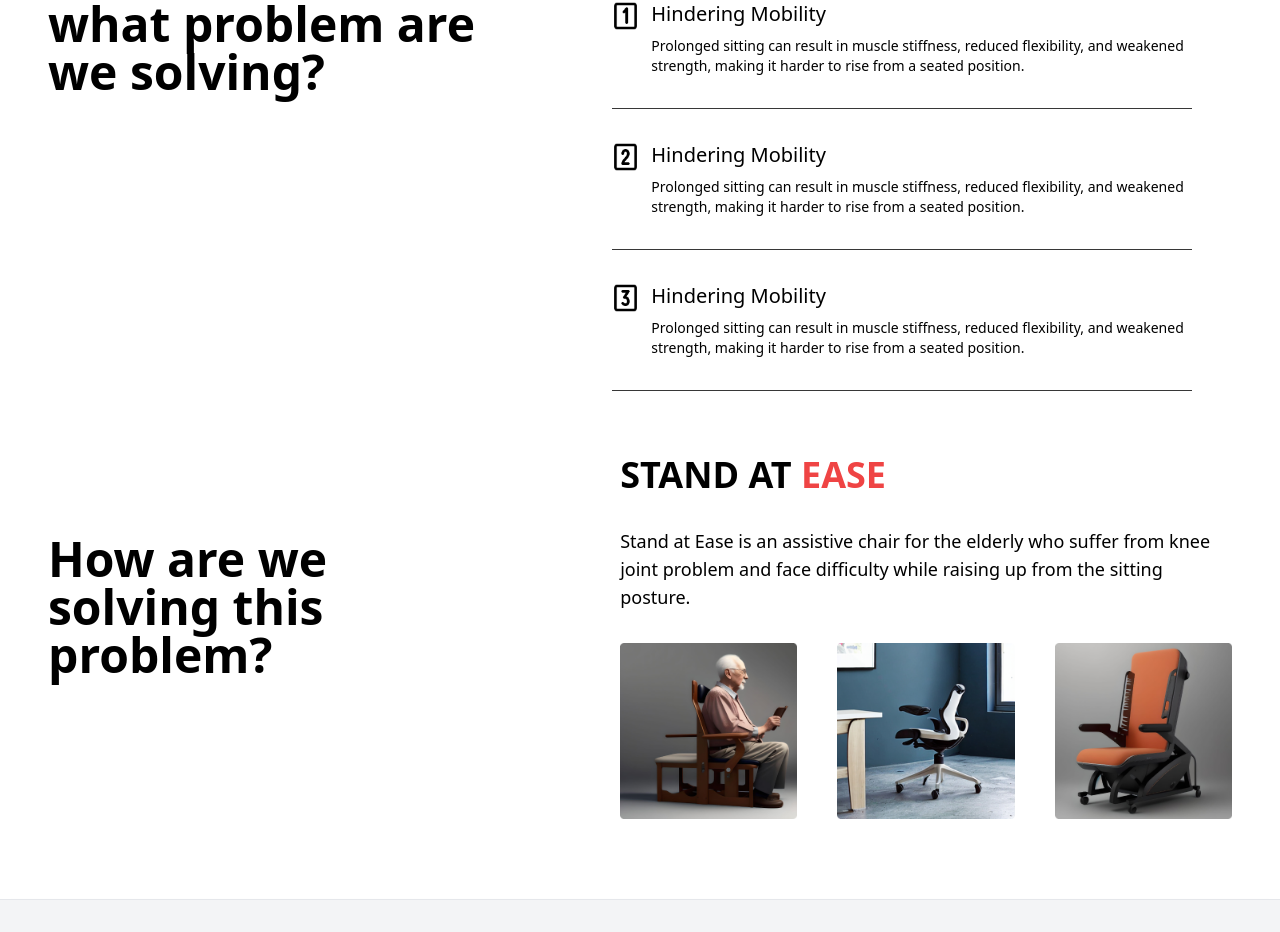
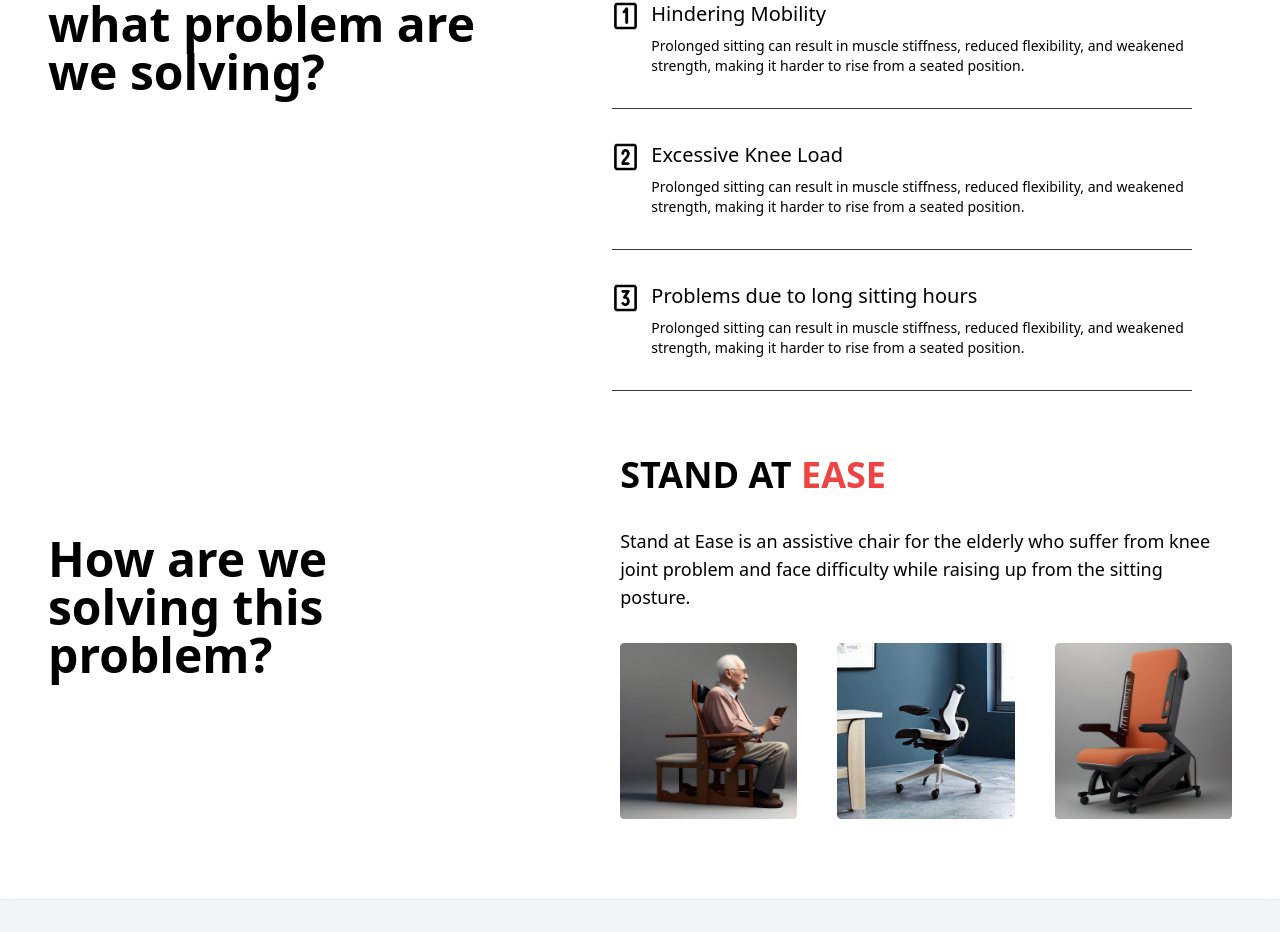
Before and after one commit to Tushar98644/Translead_Website, a Next.js app: page / in a window 1280 px wide. Shown: the part 922-1854 px from the top of the page. Built offline with nearby package versions, Linux system fonts and the light colour scheme.

Commit message:
homepage changes

```diff
--- a/components/Home.tsx
+++ b/components/Home.tsx
@@ -34,7 +34,7 @@ const Home = () => {
                     <span className='flex flex-row gap-3 items-start'>
                         <Image src='/Home/2.png' width={20} height={20} alt='logo' className='w-8 h-8' />
                         <div className='flex flex-col gap-2'>
-                            <h1 className='text-xl'>Hindering Mobility</h1>
+                            <h1 className='text-xl'>Excessive Knee Load</h1>
                             <p className='hidden md:block'>Prolonged sitting can result in muscle stiffness, reduced flexibility, and weakened strength, making it harder to rise from a seated position.</p>
                         </div>
                     </span>
@@ -46,7 +46,7 @@ const Home = () => {
                     <span className='flex flex-row gap-3 items-start'>
                         <Image src='/Home/3.png' width={20} height={20} alt='logo' className='w-8 h-8' />
                         <div className='flex flex-col gap-2'>
-                            <h1 className='text-xl'>Hindering Mobility</h1>
+                            <h1 className='text-xl'>Problems due to long sitting hours</h1>
                             <p className='hidden md:block'>Prolonged sitting can result in muscle stiffness, reduced flexibility, and weakened strength, making it harder to rise from a seated position.</p>
                         </div>
                     </span>
@@ -60,7 +60,6 @@ const Home = () => {
                         <svg width="400" height="1" viewBox="0 0 738 1" fill="none" xmlns="http://www.w3.org/2000/svg">
                             <line y1="0.5" x2="738" y2="0.5" stroke="black" />
                         </svg>
-
                     </div>
                 </div>
             </div>
```
